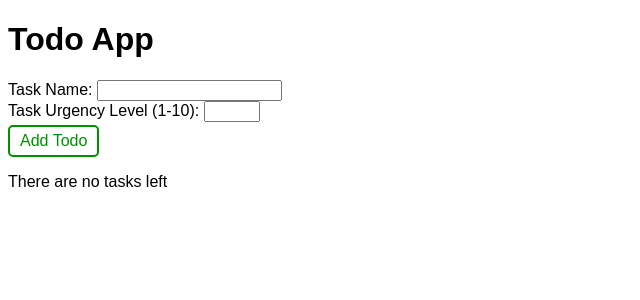
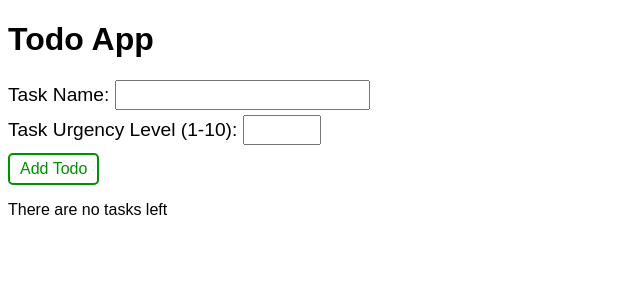
Before and after one commit to Nielam-Dass/Todo-App-Collection, a React (Vite) app in the folder todo_apps/001-react-ts-app/: page / in a window 1280 px wide. Shown: the top 300 px of the page, without its empty margins (0-640 px from the left). Built offline with nearby package versions, Linux system fonts and the light colour scheme.

Commit message:
Styled input fields in React TS app to make them larger

```diff
--- a/todo_apps/001-react-ts-app/src/styles.css
+++ b/todo_apps/001-react-ts-app/src/styles.css
@@ -68,3 +68,17 @@ button {
     padding: 4px 8px;
     margin: 2px 0px;
 }
+
+label {
+    font-size: 1.2rem;
+}
+
+#todo-name, #todo-urgency {
+    font-size: 1.2rem;
+    padding: 2px;
+    margin-bottom: 5px;
+}
+
+#todo-urgency {
+    min-width: 70px;
+}
```
